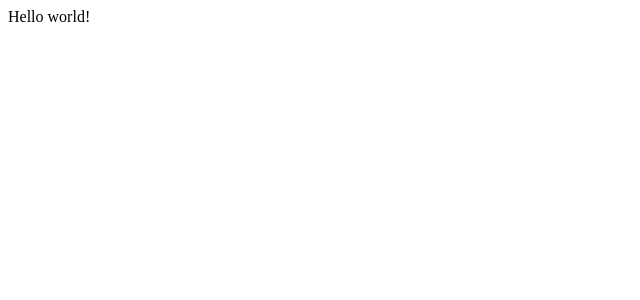
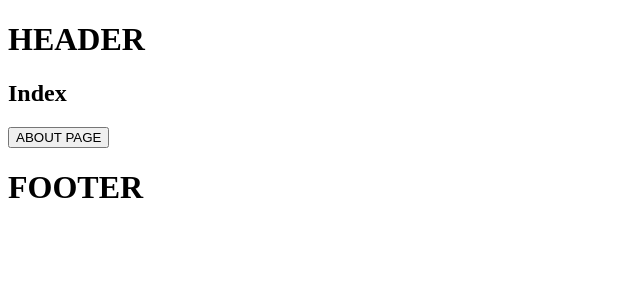
Before and after one commit to Alexandr144D/webpack_config-basic, a React app: page / in a window 1280 px wide. Shown: the top 300 px of the page, without its empty margins (0-640 px from the left). Built offline with nearby package versions, Linux system fonts and the light colour scheme.

Commit message:
added routing and some components to represent Routing logic

```diff
--- a/package.json
+++ b/package.json
@@ -21,16 +21,13 @@
     "clean-webpack-plugin": "^3.0.0",
     "css-loader": "^3.0.0",
     "eslint": "^5.3.0",
-    "eslint-config-airbnb": "^17.1.1",
     "eslint-loader": "^2.2.1",
     "eslint-plugin-import": "^2.18.0",
     "eslint-plugin-jsx-a11y": "^6.2.3",
     "eslint-plugin-react": "^7.14.2",
-    "express": "^4.17.1",
     "file-loader": "^4.0.0",
     "html-webpack-plugin": "^3.2.0",
     "node-sass": "^4.12.0",
-    "sass-loader": "^7.1.0",
     "style-loader": "^0.23.1",
     "webpack": "^4.35.3",
     "webpack-cli": "^3.3.5",
@@ -41,6 +38,7 @@
     "lodash": "^4.17.14",
     "react": "^16.8.6",
     "react-dom": "^16.8.6",
+    "react-router": "^5.0.1",
     "react-router-dom": "^5.0.1"
   }
 }
--- a/src/components/App.jsx
+++ b/src/components/App.jsx
@@ -1,10 +1,32 @@
-import React from 'react';
+import React from "react";
+import {Route} from "react-router-dom";
+import {router} from './router';
 
-function App() {
-    return (
-        <div>
-            Hello world!
-        </div>
-    )
+import Users from './Routing/Users.jsx';
+import About from './Routing/About.jsx';
+import Index from './Routing/Index.jsx';
+import Withrouter from './Routing/Withrouter.jsx';
+
+
+class App extends React.Component {
+    render () {
+        return (
+            <React.Fragment>
+                <header>
+                    <h1>HEADER</h1>
+                </header>
+                <div>
+                    <Route exact path={router.index} component={Index}/>
+                    <Route path={router.about} component={About}/>
+                    <Route path={router.users} component={Users}/>
+                    <Route path={router.withrouter} component={Withrouter}/>
+                </div>
+                <footer>
+                    <h1>FOOTER</h1>
+                </footer>
+            </React.Fragment>
+        )
+    }
 }
+
 export default App;
--- /dev/null
+++ b/src/components/Routing/About.jsx
@@ -0,0 +1,23 @@
+import React from 'react';
+
+export default function About (props) {
+    function goToUsers () {
+        return props.history.push('/users');
+    }
+
+    function goToWithRouter () {
+        return props.history.push('/withrouter');
+    }
+
+    return (
+        <div>
+            <h2>About</h2>
+            <button onClick={goToUsers}>
+                ABOUT PAGE
+            </button>
+            <button onClick={goToWithRouter}>
+                WITHROUTER PAGE
+            </button>
+        </div>
+    )
+};
--- /dev/null
+++ b/src/components/Routing/Index.jsx
@@ -0,0 +1,16 @@
+import React from "react";
+
+export default function Index (props) {
+    function goToAbout () {
+        return props.history.push('/about');
+    }
+
+    return (
+        <div>
+            <h2>Index</h2>
+            <button onClick={goToAbout}>
+                ABOUT PAGE
+            </button>
+        </div>
+    )
+};
--- /dev/null
+++ b/src/components/Routing/Users.jsx
@@ -0,0 +1,18 @@
+import React from 'react';
+
+
+
+export default function Users (props) {
+    function goToIndex () {
+        return props.history.push('/');
+    }
+
+    return (
+        <div>
+            <h2>Users</h2>
+            <button onClick={goToIndex}>
+                ABOUT PAGE
+            </button>
+        </div>
+    )
+}
--- /dev/null
+++ b/src/components/Routing/Withrouter.jsx
@@ -0,0 +1,17 @@
+import React from 'react';
+import { withRouter } from "react-router";
+
+
+function WithrouterComponent(props) {
+    function goToAbout() {
+        return props.history.push('/about')
+    }
+    return (
+        <div>
+            <h1>Withrouter page</h1>
+            <button onClick={goToAbout}>Go to About</button>
+        </div>
+    )
+}
+
+export default withRouter(WithrouterComponent)
--- /dev/null
+++ b/src/components/router.js
@@ -0,0 +1,6 @@
+export const router = {
+    index: '/',
+    about: '/about',
+    users: '/users',
+    withrouter: '/withrouter'
+};
--- a/webpack.config.js
+++ b/webpack.config.js
@@ -11,7 +11,8 @@ module.exports = {
     devtool: 'inline-source-map',
     devServer: {
         contentBase: './dist',
-        hot: true
+        hot: true,
+        // historyApiFallback: true,
     },
     plugins: [
         new webpack.HotModuleReplacementPlugin(),
@@ -22,6 +23,7 @@ module.exports = {
         })
     ],
     output: {
+        publicPath: '/',
         filename: '[name].bundle.js',
         path: path.resolve(__dirname, 'dist')
     },
@@ -35,14 +37,6 @@ module.exports = {
             {
                 test: /\.css$/,
                 use: ["style-loader", "css-loader"]
-            },
-            {
-                test: /\.scss$/,
-                use: [
-                    "style-loader",
-                    "css-loader",
-                    "sass-loader"
-                ]
             }
         ]
     }
```
Also changed, not shown: src/index.jsx (+5 -7 lines), src/styles.scss (deleted), 1 other file (tests, documents, lock files or other folders).
